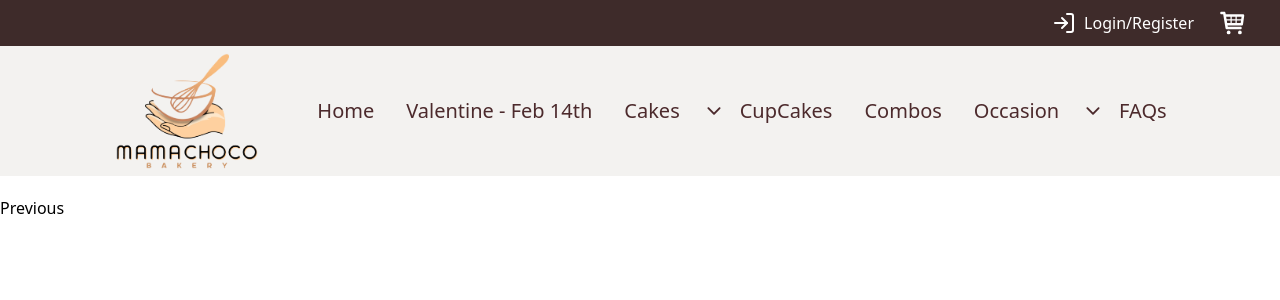
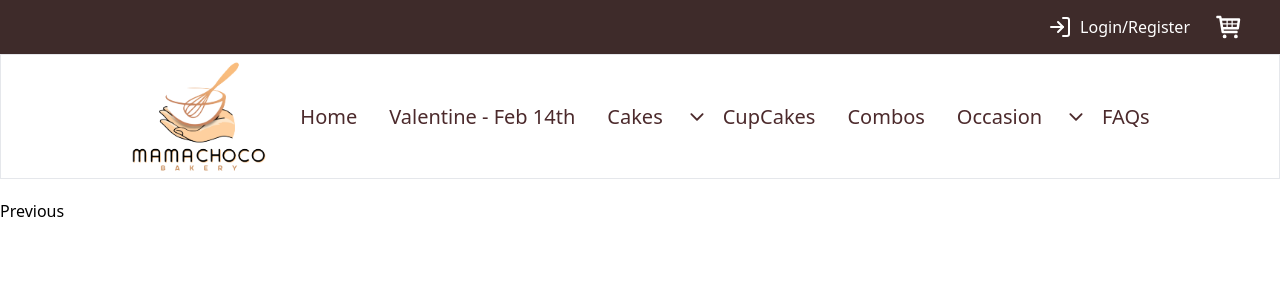
Before and after one commit to SuccessEnehikhuere/MamaChoco-Bakery, a Next.js app: page / in a window 1280 px wide. Shown: the top 300 px of the page. Built offline with nearby package versions, Linux system fonts and the light colour scheme.

Commit message:
"create navbar"

```diff
--- a/components/NavHeader.tsx
+++ b/components/NavHeader.tsx
@@ -5,7 +5,7 @@ import { FiLogIn } from 'react-icons/fi'
 
 const NavHeader = () => {
   return (
-    <div className="flex items-center bg-dark justify-end p-2">
+    <div className="flex items-center bg-dark justify-end p-3">
       <div className='flex items-center gap-6 pr-6'>
         <div className="flex gap-2 items-center text-white">
           <FiLogIn className="text-2xl" />
--- a/components/Navbar.tsx
+++ b/components/Navbar.tsx
@@ -6,9 +6,9 @@ import Link from 'next/link'
 
 const Navbar = () => {
   return (
-    <nav className="flex items-center mx-auto gap-6 justify-center bg-background">
+    <nav className="flex items-center bg-white mx-auto justify-center border ">
       <div>
-        <Image src="/images/logo.png" alt="logo" width={180} height={70} />
+        <Image src="/images/logo.png" alt="logo" width={170} height={60} />
       </div>
       <div className="flex items-center relative text-xl text-text ">
         {MenuItems.map((item, index) => {
```
